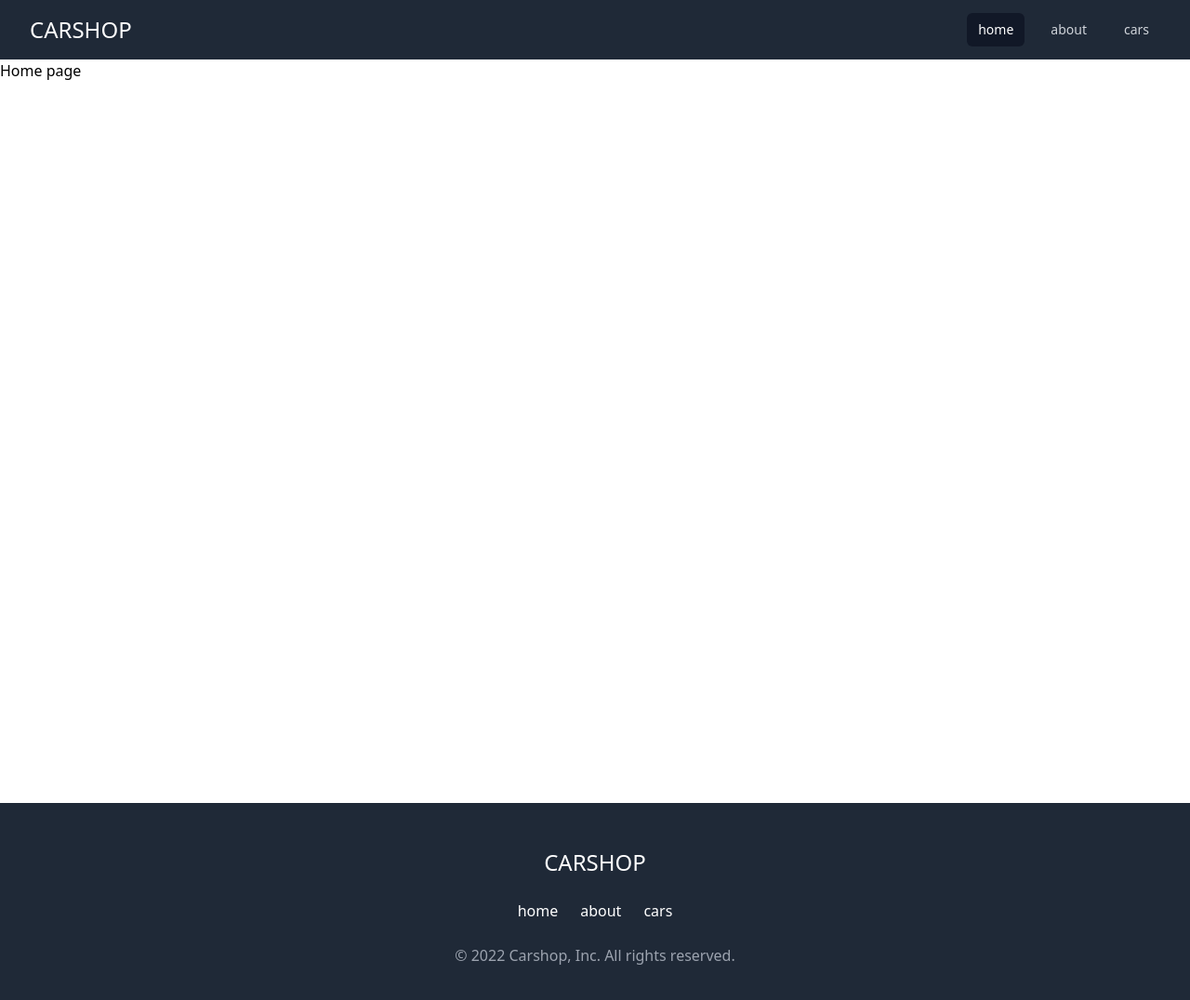
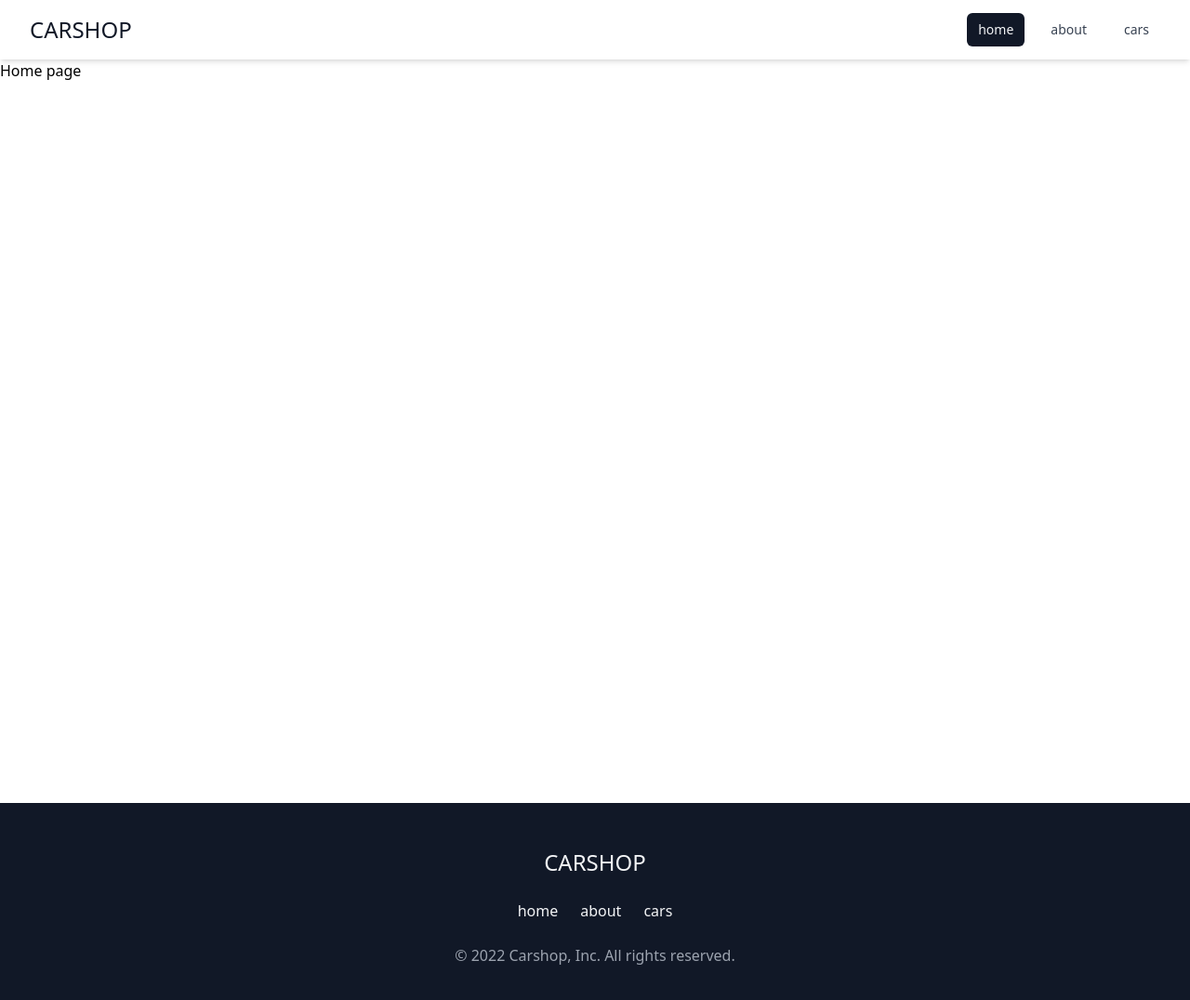
Before and after one commit to MartinIsProgramming/ha-front-final-project, a Next.js app: page / in a window 1280 px wide. Shown: the top 1076 px of the page at 93% size. Built offline with nearby package versions, Linux system fonts and the light colour scheme.

Commit message:
add configurations

```diff
--- a/components/Footer.js
+++ b/components/Footer.js
@@ -8,15 +8,15 @@ const navigation = [
 
 const Footer = () => {
   return (
-    <footer className="bg-gray-800">
+    <footer className="bg-brand-dark">
       <div className="flex flex-col items-center py-12 mx-auto space-y-4 max-w-7xl">
         <Link href="/">
-          <a className="text-2xl text-white">CARSHOP</a>
+          <a className="text-2xl text-gray-100">CARSHOP</a>
         </Link>
         <ul className="flex items-center justify-center">
           {navigation.map(({ label, href }) => (
             <li
-              className="py-2 mx-3 text-white rounded hover:underline"
+              className="py-2 mx-3 text-gray-100 rounded hover:underline"
               key={label}
             >
               <Link href={href}>{label}</Link>
--- a/components/Navigation.js
+++ b/components/Navigation.js
@@ -11,7 +11,7 @@ const navigation = [
 
 const Navigation = () => {
   return (
-    <Disclosure as="nav" className="bg-gray-800">
+    <Disclosure as="nav" className="shadow-md">
       {({ open }) => (
         <>
           <div className="px-2 mx-auto max-w-7xl sm:px-6 lg:px-8">
@@ -19,7 +19,7 @@ const Navigation = () => {
               <div className="flex items-center justify-start flex-1 sm:items-stretch sm:justify-between">
                 <div className="flex items-center flex-shrink-0">
                   <Link href="/">
-                    <a className="text-2xl text-white">CARSHOP</a>
+                    <a className="text-2xl text-brand-dark">CARSHOP</a>
                   </Link>
                 </div>
                 <div className="hidden sm:block sm:ml-6">
@@ -31,7 +31,7 @@ const Navigation = () => {
                 </div>
               </div>
               <div className="flex items-center sm:hidden">
-                <Disclosure.Button className="inline-flex items-center justify-center p-2 text-gray-400 rounded-md hover:text-white hover:bg-gray-700 focus:outline-none focus:ring-2 focus:ring-inset focus:ring-white">
+                <Disclosure.Button className="inline-flex items-center justify-center p-2 rounded-md text-brand-dark">
                   <span className="sr-only">Open main menu</span>
                   {open ? (
                     <XIcon className="block w-6 h-6" aria-hidden="true" />
--- a/components/shared/CustomNavLink.js
+++ b/components/shared/CustomNavLink.js
@@ -8,9 +8,7 @@ const CustomNavLink = ({ link, isMobile, close }) => {
     ? 'block px-3 py-2 rounded-md text-base font-medium'
     : 'px-3 py-2 rounded-md text-sm font-medium';
 
-  const className = isCurrent
-    ? 'bg-gray-900 text-white'
-    : 'text-gray-300 hover:bg-gray-700 hover:text-white';
+  const className = isCurrent ? 'bg-brand-dark text-gray-100' : 'text-gray-700';
 
   return (
     <Link href={link.href} key={link.name}>
--- a/tailwind.config.js
+++ b/tailwind.config.js
@@ -4,7 +4,11 @@ module.exports = {
     './components/**/*.{js,ts,jsx,tsx}',
   ],
   theme: {
-    extend: {},
+    extend: {
+      colors: {
+        'brand-dark': '#111827',
+      },
+    },
   },
   plugins: [],
 };
```
